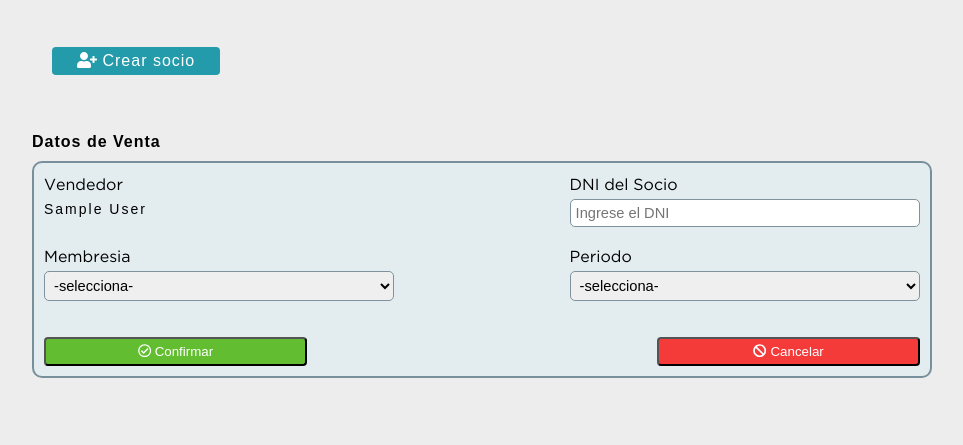
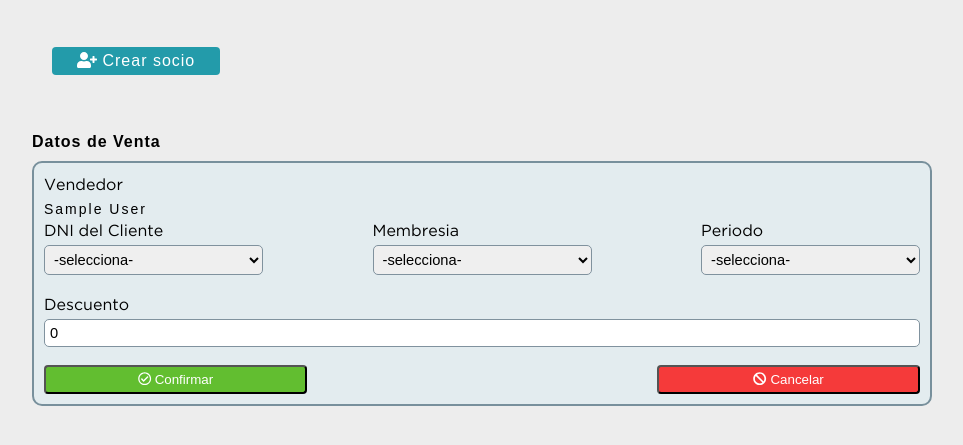
Before and after one commit to byZhetta/system-olympogym, a PHP site: page /sistema/ventaServicios.php in a window 1280 px wide. Shown: the part 166-611 px from the top of the page, without its empty margins (158-1121 px from the left). Run offline with PHP 8.4, Linux system fonts and the light colour scheme; the visitor is signed in with stand-in values (Sample User, id 1); tables that the repository leaves empty hold one stand-in row (values such as "Sample post").

Commit message:
Se modifico la venta de servicio mejorando la venta de membresias

```diff
--- a/sistema/generarFactura.php
+++ b/sistema/generarFactura.php
@@ -27,8 +27,7 @@
 					WHERE f.IdVenta = $noFactura";
 	$queryprod = $conexionDB->query($sqlp);
 
-	$sqlm = "SELECT cl.IdClase, cl.NombreC, cl.Dias, DATE_FORMAT(cl.Hora,'%H:%i') as Hora,
-					DATE_FORMAT(cl.Duracion,'%H:%i') as Duracion, cl.Costo_Clase,
+	$sqlm = "SELECT cl.IdClase, cl.NombreC, cl.Duracion, cl.Costo_Clase,
 					dts.Periodo, DATE_FORMAT(dts.Fecha_Alta,'%d-%m-%Y') as FechaAlta,
 					DATE_FORMAT(dts.Fecha_Vencim,'%d-%m-%Y') as FechaBaja, f.Total FROM ventas f
 					INNER JOIN detalle_venta_servicios dts ON f.IdVenta = dts.Cod_Venta
@@ -76,8 +75,7 @@
             $pdf->Cell(28,6,'S/. '.$fila["Total"],1,1,'R',1);
 			$pdf->Cell(17);
             $pdf->Cell(58,6,'Desde: '.$fila["FechaAlta"].' Hasta: '.$fila["FechaBaja"],1,0,'C',1);
-            $pdf->Cell(64,6,$fila["Dias"],1,0,'C',1);
-            $pdf->Cell(50,6,'Hora: '.$fila["Hora"].' Tiempo: '.$fila["Duracion"],1,0,'C',1);
+            $pdf->Cell(50,6,mb_convert_encoding(' Duración: ', 'ISO-8859-1', 'UTF-8').$fila["Duracion"],1,0,'C',1);
             $total = $fila["Total"];
         }
 
--- a/sistema/ventaServicios.php
+++ b/sistema/ventaServicios.php
@@ -31,6 +31,8 @@
 			// Para rellenar la lista desplegable del formulario
 			$listaClases = "SELECT NombreC FROM clases";
 			$listaClases = $conexionDB->query($listaClases);
+			$listaClientes = "SELECT Nombre, Dni From socios";
+			$listaClientes = $conexionDB->query($listaClientes);
 			$grabadoConExito=false;
 
 			// Si el formulario fue enviado, procesa los datos
@@ -78,6 +80,15 @@
 				} else {
 					$periodo = $conexionDB->escape_string($_POST['periodo']);
 				}
+				// Recibe el descuento dado
+				if ($inputError != true && empty($_POST['periodo'])){
+					$alert='<p class="msg_error">
+					ERROR: Por favor ingrese un valor válido
+					</p></br>';
+					$inputError = true;
+				} else {
+					$descuento = $conexionDB->escape_string($_POST['descuento']);
+				}
 
 				// añade valores a la base de datos utilizando la consulta INSERT
 				if ($inputError != true) {
@@ -105,15 +116,15 @@
 					// b) Reconvertir el periodo numérico a texto
 					// c) Calcular la fecha de vencimiento
 					switch ($periodo){
-						case 1: $total= $costo*1;
+						case 1: $total= $costo*1 - $descuento;
 								$periodo= 'Diario';
 								$fechaVenc=date ("Y/m/j", strtotime('1 day'));
 							break;
-						case 2: $total= $costo*3;
+						case 2: $total= $costo*1 - $descuento;
 								$periodo= 'Semanal';
 								$fechaVenc=date ("Y/m/j", strtotime('1 week'));
 							break;
-						case 3: $total= $costo*12;
+						case 3: $total= $costo*1 - $descuento;
 								$periodo= 'Mensual';
 								$fechaVenc=date ("Y/m/j", strtotime('1 month'));
 							break;
@@ -204,16 +215,25 @@
         <div class="datos_venta">
 			<h4>Datos de Venta</h4>
 			<form action="ventaServicios.php" method="post" class="datos">
-				<div class="wd40">
+				<div class="wd100">
 					<label>Vendedor</label>
 					<p><?php echo $_SESSION['nombre']; ?></p>
 				</div>
-				<div class="wd40">
-                	<label for="socio">DNI del Socio</label>
-					<input type="number" name="dnideSocio" placeholder="Ingrese el DNI"/>
+				<div class="wd25">
+                	<label for="socio">DNI del Cliente</label>
+					<select id="socio" name="dnideSocio">
+						<option value="" selected="selected">-selecciona-</option>
+						<?php
+							if ($listaClientes->num_rows > 0) {
+								while ($fila = $listaClientes->fetch_assoc()) {
+									echo '<option value="'.$fila["Dni"].'">'.$fila["Dni"]." - ".$fila["Nombre"]."</option>";
+								}
+							}
+						?>
+					</select>
 					<br>
 				</div>
-				<div class="wd40">
+				<div class="wd25">
                 	<label for="clase">Membresia</label>
 					<select id="clase" name="nombredeClase">
 						<option value="" selected="selected">-selecciona-</option>
@@ -226,7 +246,7 @@
 						?>
 					</select>
 				</div>
-				<div class="wd40">
+				<div class="wd25">
 					<label for="periodo">Periodo</label>
 					<select id="periodo" name="periodo">
 						<option value="" selected="selected">-selecciona-</option>
@@ -234,7 +254,12 @@
 						<option value="2">Semanal</option>
 						<option value="3">Mensual</option>
 					</select>
-					<br><br>
+
+				</div>
+				<div class="wd100">
+                	<label for="descuento">Descuento</label>
+					<input type="number" name="descuento" placeholder="Ingrese el descuento" value="0"/>
+					<br>
 				</div>
 				<div class="wd30">
 					<button type="submit" class="link_addone" name="confirmar"><i class="far fa-check-circle"></i> Confirmar</button>
```
